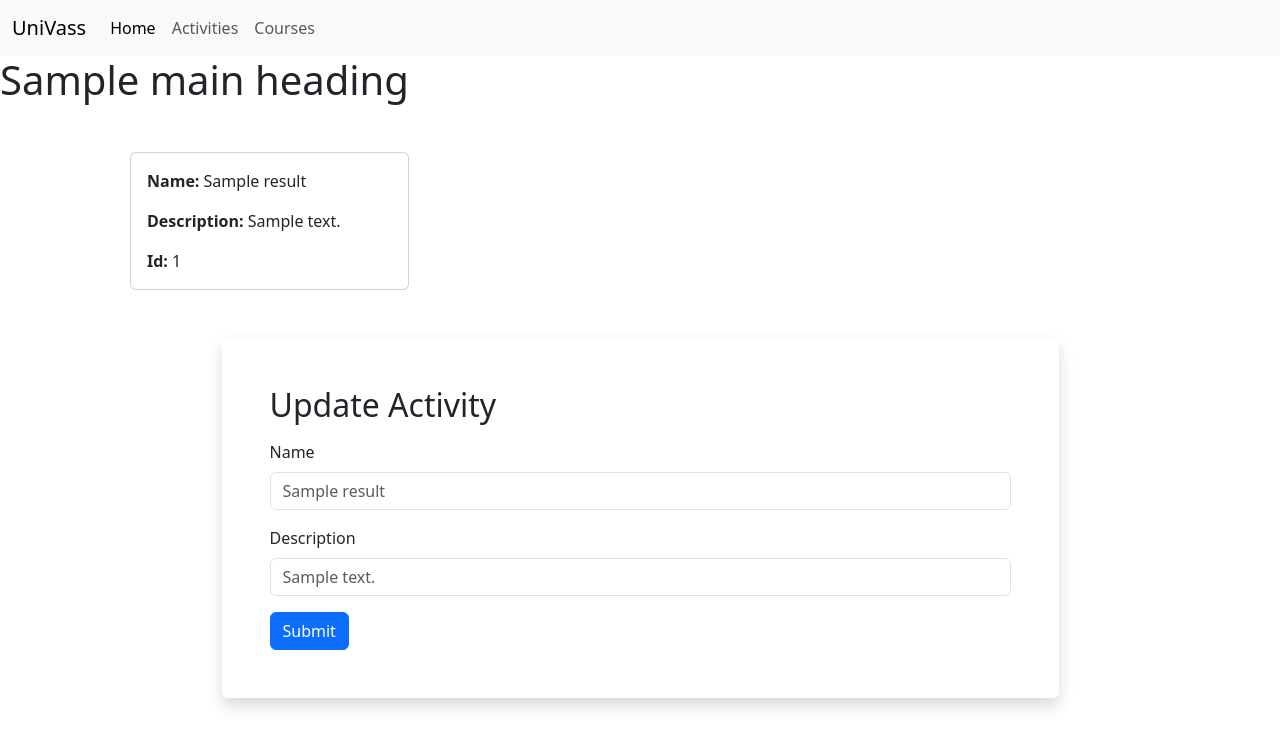
After one commit to GabrielSoaresGomes/sistema-horas-complementares, a Django app: template backend/additional_hours/templates/detail_activity.html in a window 1280 px wide. The commit adds this page. Shown: the top 748 px of the page. Run offline with Django 4.2, Linux system fonts and the light colour scheme; the template is opened without the code that fills it: most values are stand-ins (such as "Sample title", 1, 10 or a date in 2020).

Commit message:
Corrigindo result no back e colocando coisas no front

```diff
--- a/backend/additional_hours/models.py
+++ b/backend/additional_hours/models.py
@@ -50,7 +50,7 @@
     def get_activity_not_deleted_by_pk(self, pk):
         activity = super().get_queryset().filter(pk=pk).filter(deleted_at=None).values()
         if len(activity) > 0:
-            return {"result": result[0], "success": True, "message": ""}
+            return {"result": activity[0], "success": True, "message": ""}
         return {"result": "", "success": False, "message": "Não foi possível achar um resultado com a PK fornecida!"}
 
     def delete_activity_by_pk(self, pk):
@@ -75,7 +75,7 @@
     def get_instance_not_deleted_by_pk(self, pk):
         result = super().get_queryset().filter(pk=pk).filter(deleted_at=None)
         if len(result) > 0:
-            return result[0]
+            return {"result": result[0], "success": True, "message": ""}
         return {"result": "", "success": False, "message": "Não foi possível achar um resultado!"}
 
 
--- /dev/null
+++ b/backend/additional_hours/templates/detail_activity.html
@@ -0,0 +1,30 @@
+{% extends 'base.html' %}
+
+{% block content %}
+    <div class="container">
+        <div class="card w-25 p-3 m-5">
+            <p class="card-text"><strong>Name:</strong> {{ result.name }}</p>
+            <p class="card-text"><strong>Description:</strong> {{ result.description }}</p>
+            <p class="card-text"><strong>Id:</strong> {{ result.id }}</p>
+        </div>
+
+        <div class="w-75 p-5 my-5 shadow rounded m-auto">
+            <form method="POST" action="{% url 'activity_detail' pk=result.id %}">
+              {% csrf_token %}
+              <div class="mb-3">
+                  <h2>Update Activity</h2>
+              </div>
+              <div class="mb-3">
+                <label for="name" class="form-label">Name</label>
+                <input type="text" name="name" class="form-control" placeholder="{{ result.name }}" id="name">
+              </div>
+              <div class="mb-3">
+                <label for="description" class="form-label">Description</label>
+                <input type="text" class="form-control" name="description" placeholder="{{ result.description }}" id="description">
+              </div>
+              <button type="submit" class="btn btn-primary">Submit</button>
+            </form>
+        </div>
+    </div>
+
+{% endblock content %}
--- a/backend/additional_hours/templates/error.html
+++ b/backend/additional_hours/templates/error.html
@@ -5,6 +5,6 @@
     <title>Title</title>
 </head>
 <body>
-
+É UM ERRO
 </body>
 </html>
--- a/backend/additional_hours/urls.py
+++ b/backend/additional_hours/urls.py
@@ -5,7 +5,7 @@
 
 urlpatterns = [
     path('activity/', activity_view.insert_list_activity, name='activities'),
-    path('activity/<int:pk>/', activity_view.detail_remove_update_activity),
+    path('activity/<int:pk>/', activity_view.detail_remove_update_activity, name='activity_detail'),
     path('course/', course_view.insert_list_course, name='courses'),
     path('course/<int:pk>/', course_view.detail_remove_update_course),
     path('activitycourse/', activity_course_view.insert_list_activity_course),
--- a/backend/users/models.py
+++ b/backend/users/models.py
@@ -37,7 +37,7 @@
     def get_instance_not_deleted_by_pk(self, pk):
         result = super().get_queryset().filter(pk=pk).filter(deleted_at=None)
         if len(result) > 0:
-            return result[0]
+            return {"result": result[0], "success": True, "message": ""}
         return {"result": "", "success": False, "message": "Não foi possível achar um resultado!"}
 
 
```
Also changed, not shown: backend/additional_hours/templates/get_activities.html (+5 -8 lines), backend/additional_hours/views/activity_view.py (+7 -5 lines).
